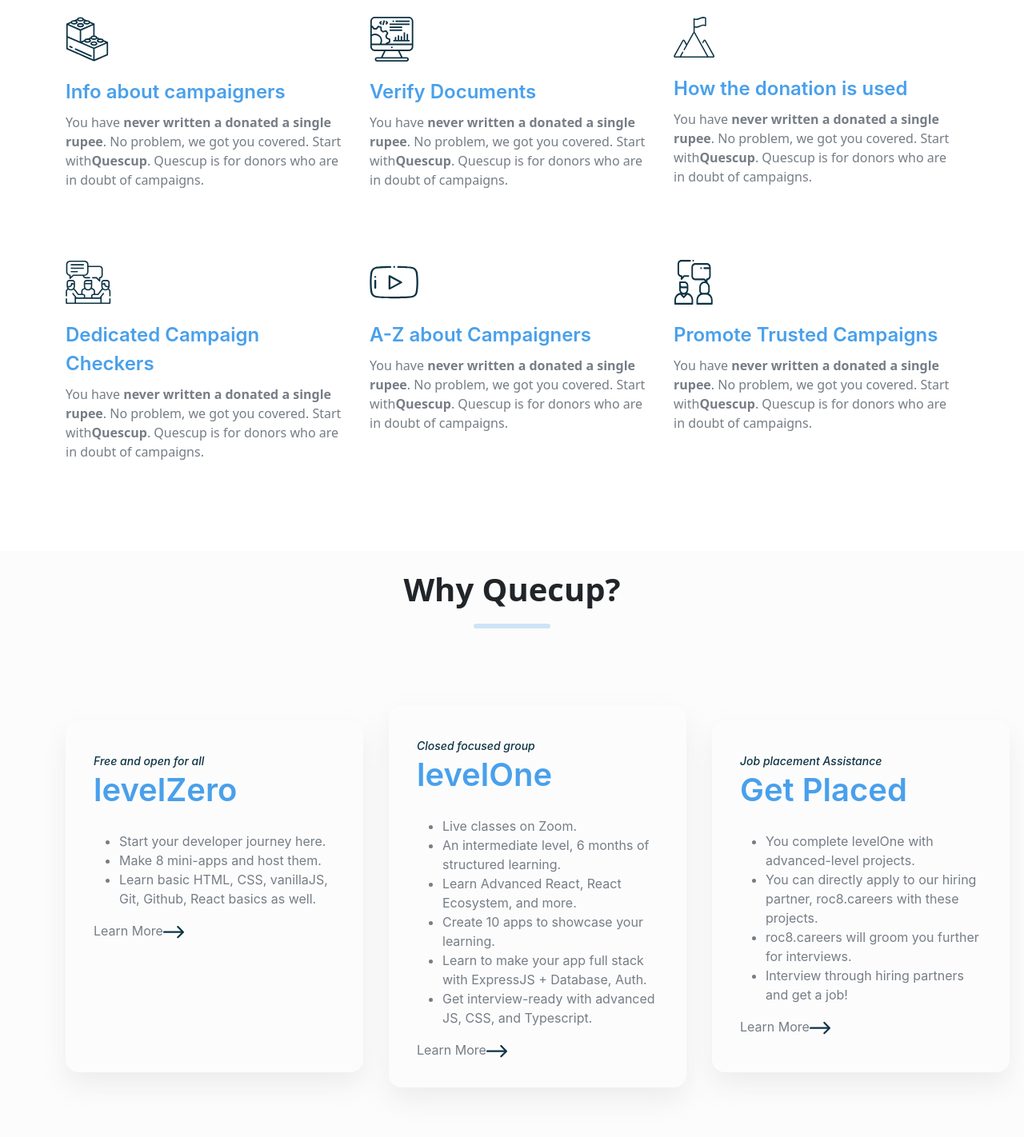
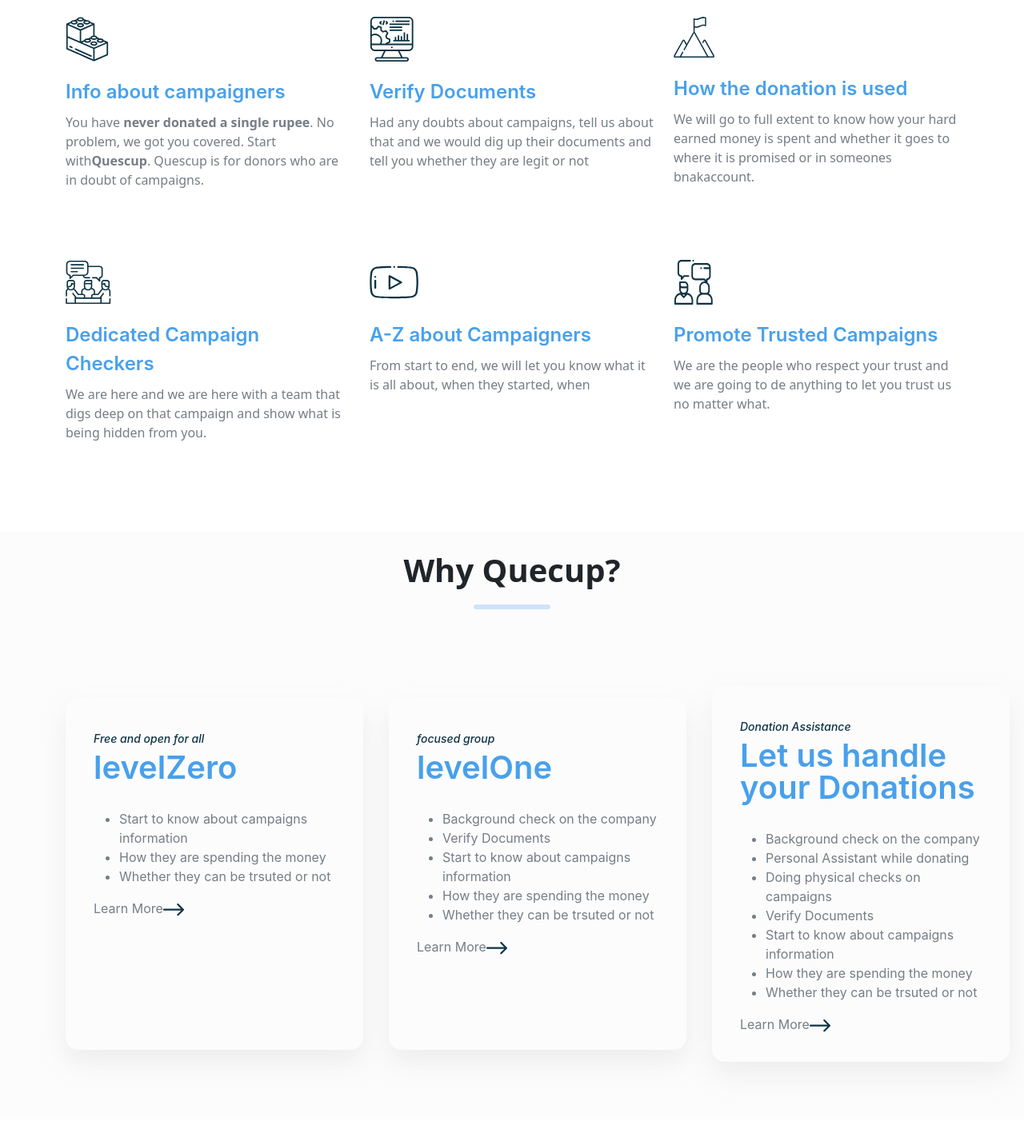
Before and after one commit to devanshdixit/quescup, a Next.js app: page / in a window 1280 px wide. Shown: the part 900-2322 px from the top of the page at 80% size. Built offline with nearby package versions, Linux system fonts and the light colour scheme.

Commit message:
updated text

```diff
--- a/components/Howitworks.jsx
+++ b/components/Howitworks.jsx
@@ -3,7 +3,7 @@
 
 const HowItWorks = () => {
     return (
-        <div  style={{ backgroundColor: "#FCFCFC" }}>
+        <div style={{ backgroundColor: "#FCFCFC" }}>
             <div className="container mt-4 pt-4 mb-4 pb-4">
                 <h1 className={styles.header}>Why Quecup?</h1>
                 <hr className={styles.hr} />
@@ -15,51 +15,53 @@
                                 <div className={styles.cardheader}>levelZero</div>
                                 <div className="text">
                                     <ul className="list">
-                                    <li className="list-item">Start your developer journey here.</li>
-                                    <li className="list-item">Make 8 mini-apps and host them.</li>
-                                    <li className="list-item">Learn basic HTML, CSS, vanillaJS, Git, Github, React basics as well.</li>
+                                        <li className="list-item">Start to know about campaigns information</li>
+                                        <li className="list-item">How they are spending the money </li>
+                                        <li className="list-item">Whether they can be trsuted or not</li>
                                     </ul>
                                 </div>
                                 <div className="card-arrow">
                                     <span className="text">Learn More</span>
-                                <img src="/images/arrow.svg" alt="arrow"/>
+                                    <img src="/images/arrow.svg" alt="arrow" />
                                 </div>
                             </div>
                         </div>
                         <div className="col-md-4">
                             <div className={styles.card}>
-                            <div className={styles.subheader}>Closed focused group</div>
+                                <div className={styles.subheader}>focused group</div>
                                 <div className={styles.cardheader}>levelOne</div>
                                 <div className="text">
                                     <ul className="list">
-                                    <li className="list-item">Live classes on Zoom.</li>
-                                    <li className="list-item">An intermediate level, 6 months of structured learning.</li>
-                                    <li className="list-item">Learn Advanced React, React Ecosystem, and more.</li>
-                                    <li className="list-item">Create 10 apps to showcase your learning.</li>
-                                    <li className="list-item">Learn to make your app full stack with ExpressJS + Database, Auth.</li>
-                                    <li className="list-item">Get interview-ready with advanced JS, CSS, and Typescript.</li>
+                                        <li className="list-item">Background check on the company</li>
+                                        <li className="list-item">Verify Documents</li>
+                                        <li className="list-item">Start to know about campaigns information</li>
+                                        <li className="list-item">How they are spending the money </li>
+                                        <li className="list-item">Whether they can be trsuted or not</li>
                                     </ul>
                                 </div>
                                 <div className="card-arrow"></div>
                                 <span className="text">Learn More</span>
-                            <img src="/images/arrow.svg" alt="arrow"/>
+                                <img src="/images/arrow.svg" alt="arrow" />
                             </div>
                         </div>
                         <div className="col-md-4">
                             <div className={styles.card}>
-                    <div className={styles.subheader}>Job placement Assistance</div>
-                        <div className={styles.cardheader}>Get Placed</div>
+                                <div className={styles.subheader}>Donation Assistance</div>
+                                <div className={styles.cardheader}>Let us handle your Donations</div>
                                 <div className="text">
                                     <ul className="list">
-                                <li className="list-item">You complete levelOne with advanced-level projects.</li>
-                                <li className="list-item">You can directly apply to our hiring partner, roc8.careers with these projects.</li>
-                                <li className="list-item">roc8.careers will groom you further for interviews.</li>
-                                <li className="list-item">Interview through hiring partners and get a job!</li>
+                                        <li className="list-item">Background check on the company</li>
+                                        <li className="list-item">Personal Assistant while donating</li>
+                                        <li className="list-item">Doing physical checks on campaigns</li>
+                                        <li className="list-item">Verify Documents</li>
+                                        <li className="list-item">Start to know about campaigns information</li>
+                                        <li className="list-item">How they are spending the money </li>
+                                        <li className="list-item">Whether they can be trsuted or not</li>
                                     </ul>
                                 </div>
                                 <div className="card-arrow">
                                     <span className="text">Learn More</span>
-                            <img src="/images/arrow.svg" alt="arrow"/>
+                                    <img src="/images/arrow.svg" alt="arrow" />
                                 </div>
                             </div>
                         </div>
--- a/components/Whyus.jsx
+++ b/components/Whyus.jsx
@@ -11,7 +11,7 @@
           <div><img src="/images/whyus/beginner_friendly.svg" alt="" /></div>
           <div className={styles.subheading}>Info about campaigners</div>
           <p className={styles.para}>
-            You have <strong>never written a donated a single rupee</strong>. No problem, we got you covered.
+            You have <strong>never donated a single rupee</strong>. No problem, we got you covered.
             Start with<strong>Quescup</strong>. Quescup is for donors who are in doubt of campaigns.
           </p>
         </div>
@@ -19,16 +19,16 @@
           <div><img src="/images/whyus/screen.svg" alt="" /></div>
           <div className={styles.subheading}>Verify Documents</div>
           <p className={styles.para}>
-            You have <strong>never written a donated a single rupee</strong>. No problem, we got you covered.
-            Start with<strong>Quescup</strong>. Quescup is for donors who are in doubt of campaigns.
+            Had any doubts about campaigns, tell us about that and
+            we would dig up their documents and tell you whether they are legit or not
           </p>
         </div>
         <div className="col-md-4 mt-4">
           <div><img src="/images/whyus/hill.svg" alt="" /></div>
           <div className={styles.subheading}>How the donation is used</div>
           <p className={styles.para}>
-            You have <strong>never written a donated a single rupee</strong>. No problem, we got you covered.
-            Start with<strong>Quescup</strong>. Quescup is for donors who are in doubt of campaigns.
+            We will go to full extent to know how your hard earned money
+            is spent and whether it goes to where it is promised or in someones bnakaccount.
           </p>
         </div>
       </div>
@@ -37,24 +37,24 @@
           <div><img src="/images/whyus/people.svg" alt="" /></div>
           <div className={styles.subheading}>Dedicated Campaign Checkers</div>
           <p className={styles.para}>
-            You have <strong>never written a donated a single rupee</strong>. No problem, we got you covered.
-            Start with<strong>Quescup</strong>. Quescup is for donors who are in doubt of campaigns.
+            We are here and we are here with a team that digs deep on that campaign
+            and show what is being hidden from you.
           </p>
         </div>
         <div className="col-md-4 mt-4">
           <div><img src="/images/whyus/youtube.svg" alt="" /></div>
           <div className={styles.subheading}>A-Z about Campaigners</div>
           <p className={styles.para}>
-            You have <strong>never written a donated a single rupee</strong>. No problem, we got you covered.
-            Start with<strong>Quescup</strong>. Quescup is for donors who are in doubt of campaigns.
+            From start to end, we will let you know what it is all about, when they started,
+            when
           </p>
         </div>
         <div className="col-md-4 mt-4">
           <div><img src="/images/whyus/interview.svg" alt="" /></div>
           <div className={styles.subheading}>Promote Trusted Campaigns</div>
           <p className={styles.para}>
-            You have <strong>never written a donated a single rupee</strong>. No problem, we got you covered.
-            Start with<strong>Quescup</strong>. Quescup is for donors who are in doubt of campaigns.
+            We are the people who respect your trust and we are going to de anything
+            to let you trust us no matter what.
           </p>
         </div>
       </div>
```
Lines whose indentation alone changed are shown as unchanged.
